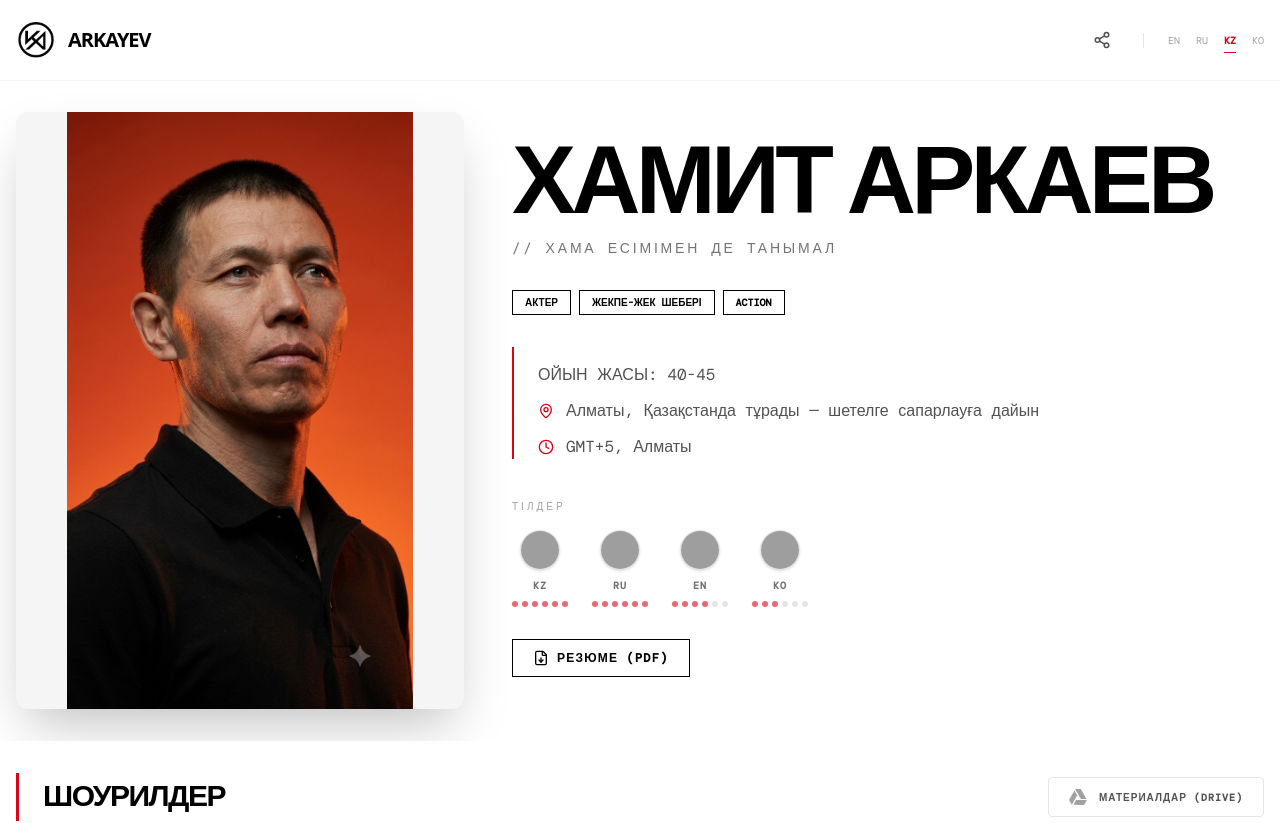
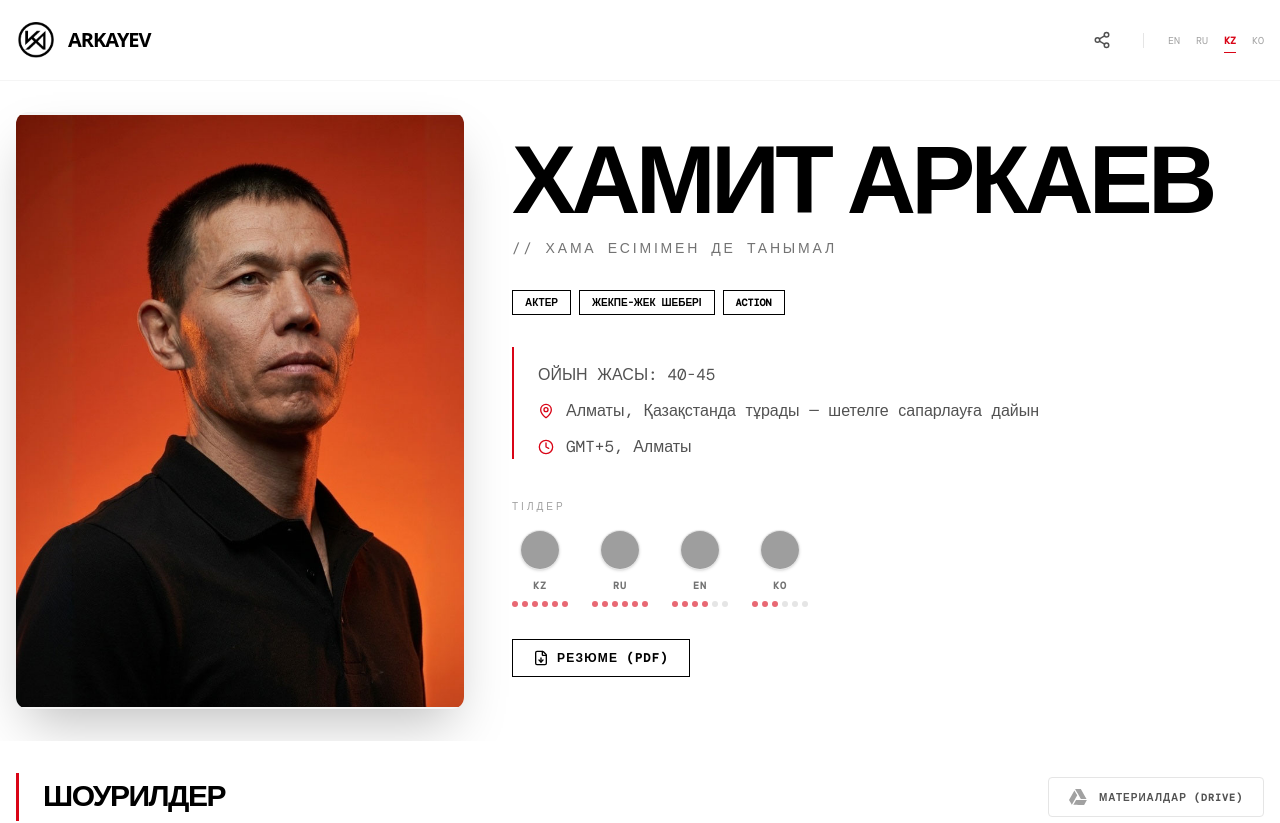
Before and after one commit to Hama-Gama/hama-actor-2026, a Next.js app: page /kk in a window 1280 px wide. Shown: the top 823 px of the page. Built offline with nearby package versions, Linux system fonts and the light colour scheme; grey boxes are pictures that could not be loaded.

Commit message:
hero img

```diff
--- a/components/sections/Hero.tsx
+++ b/components/sections/Hero.tsx
@@ -91,7 +91,7 @@ export default function Hero({ lang }: HeroProps) {
 				{/* Photo Side */}
 				<div className='flex-1 relative aspect-[3/4] w-full max-w-md bg-neutral-100 overflow-hidden rounded-xl shadow-2xl transition-transform duration-500 hover:scale-[1.01]'>
 					<Image
-						src='/hero.jpg'
+						src='/hero2.jpg'
 						alt={content.name}
 						fill
 						priority
```
Also changed, not shown: public/hero2.jpg (added).
